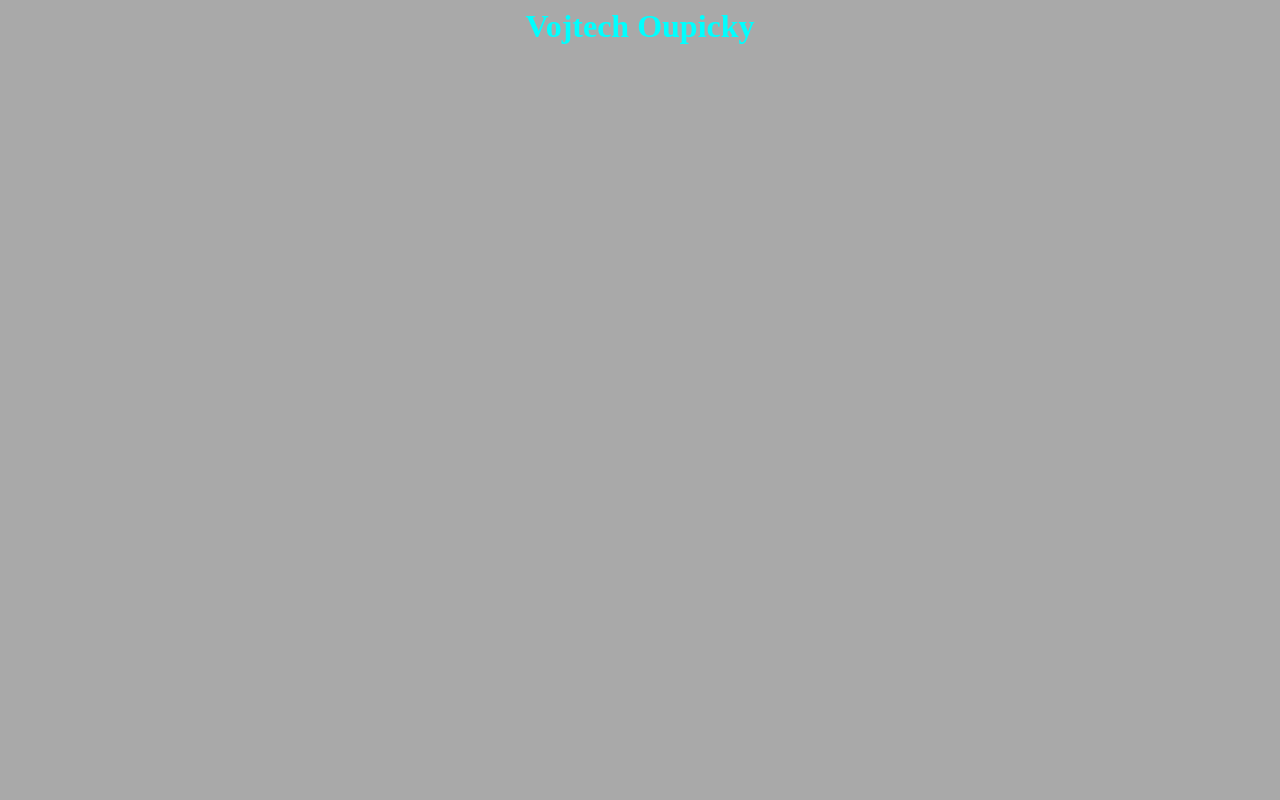
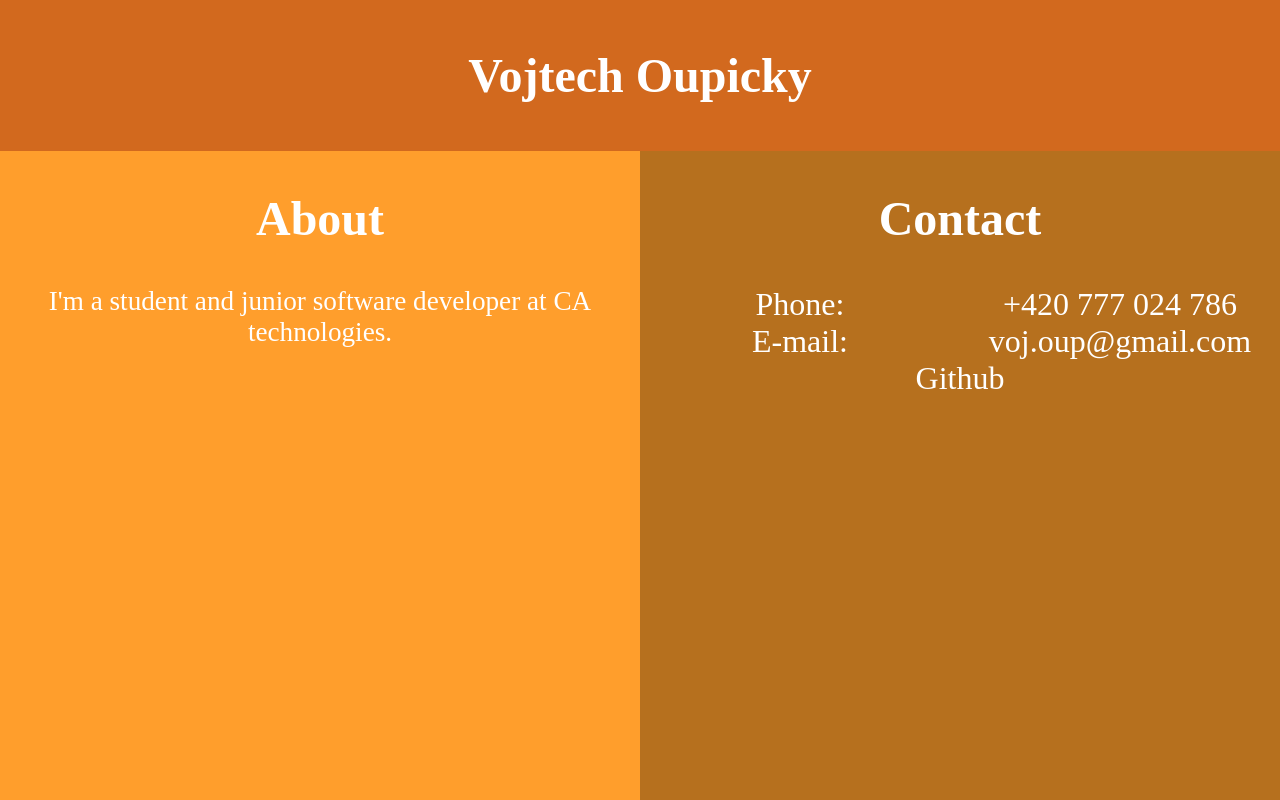
Before and after one commit to vojoup/personal-site, a plain HTML site: page index.html in a window 1280 px wide. Shown: the top 800 px of the page. Drawn offline with Linux system fonts and the light colour scheme.

Commit message:
Styling and some content
Splited page for contacts and info about me.

```diff
--- a/css/main.css
+++ b/css/main.css
@@ -1,11 +1,77 @@
 body {
-    background-color: darkgrey;
+    background-color: chocolate;
+    font-family: AnjaliOldLipi;
+    color: white;
+    height: 800px;
 }
 
-h1 {
-    text-align: center;
+h2 {
+    font-size: 3em;
+}
+
+a {
+    text-decoration: none;
+    color: white;
+    font-size: 2em;
+    float: inherit;
+}
+
+a:hover {
+    color: #000;
 }
 
 .main-header {
-    color: aqua;
+    color: white;
+    font-size: 3em;
+    text-align: center;
+    margin: 1em;
 }
+
+.container {
+    /*background-color: black;*/
+    position: center;
+    width: 100%;
+    height: 100%;
+    display: table;
+}
+
+div.contacts {
+    background-color: #b6701e;
+    text-align: center;
+    position: absolute;
+    right: 0px;
+    width: 50%;
+    height: 800px;
+}
+
+.contact {
+    list-style-type: none;
+}
+
+dt {
+    font-size: 2em;
+    float: left;
+    width: 50%;
+    padding: 0;
+    margin: 0
+}
+dd {
+    font-size: 2em;
+    float: left;
+    width: 50%;
+    padding: 0;
+    margin: 0
+}
+
+div.about {
+    background-color: #ff9e2c;
+    text-align: center;
+    position: absolute;
+    left: 0px;
+    width: 50%;
+    height: 800px;
+}
+
+div.about p {
+    font-size: 1.7em;
+}
--- a/index.html
+++ b/index.html
@@ -4,5 +4,27 @@
 </head>
 <body>
 <h1 class="main-header">Vojtech Oupicky</h1>
+<div class="container">
+	<div class="about">
+		<h2>About</h2>
+		<p>I'm a student and junior software developer at CA technologies.</p>
+	</div>
+	<div class="contacts">
+		<h2>Contact</h2>
+		<dl class="contact">
+			<li>
+				<dd>Phone:</dd>
+				<dt>+420 777 024 786</dt>
+			</li>
+			<li>
+				<dd>E-mail:</dd>
+				<dt>voj.oup@gmail.com</dt>
+			</li>
+			<li>
+				<a href="https://github.com/vojoup">Github</a>
+			</li>
+		</dl>
+	</div>
+</div>
 </body>
 </html>
```
Lines whose indentation alone changed are shown as unchanged.
